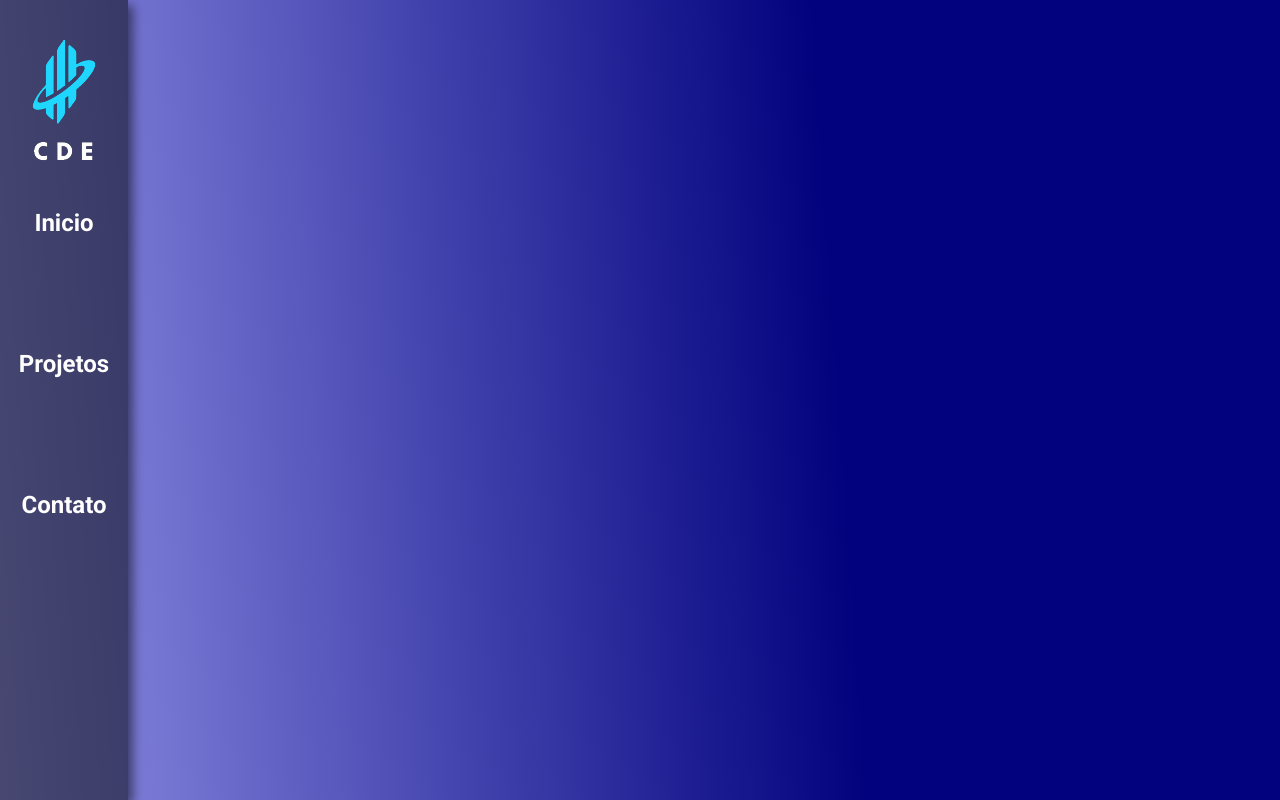
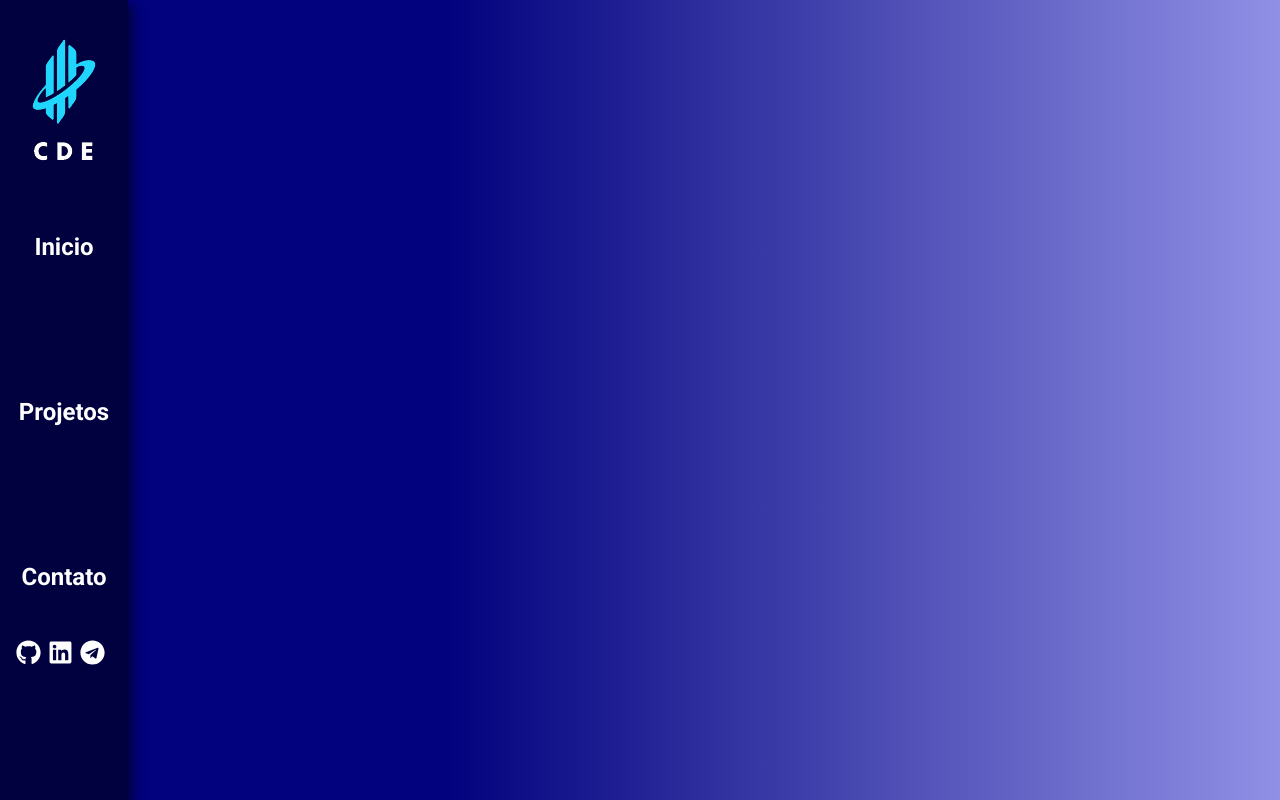
Before and after one commit to CaiooDE/Portifolio, a React (Vite) app in the folder Portifolio/: page / in a window 1280 px wide. Built offline with nearby package versions, Linux system fonts and the light colour scheme.

Commit message:
Barra de navegação finalizada

```diff
--- a/Portifolio/index.html
+++ b/Portifolio/index.html
@@ -1,6 +1,7 @@
 <!DOCTYPE html>
 <html lang="PT-br">
   <head>
+    <link rel="stylesheet" href="https://cdnjs.cloudflare.com/ajax/libs/font-awesome/4.7.0/css/font-awesome.min.css">
     <link rel="preconnect" href="https://fonts.googleapis.com">
     <link rel="preconnect" href="https://fonts.gstatic.com" crossorigin>
     <link href="https://fonts.googleapis.com/css2?family=Roboto:wght@400;700&display=swap" rel="stylesheet">
--- a/Portifolio/package.json
+++ b/Portifolio/package.json
@@ -11,7 +11,8 @@
   },
   "dependencies": {
     "react": "^18.2.0",
-    "react-dom": "^18.2.0"
+    "react-dom": "^18.2.0",
+    "react-icons": "^4.9.0"
   },
   "devDependencies": {
     "@types/react": "^18.0.37",
--- a/Portifolio/src/components/Navbar.jsx
+++ b/Portifolio/src/components/Navbar.jsx
@@ -1,5 +1,6 @@
 import styles from './Navbar.module.css';
 import logoCaio from '../assets/logoCaio.png';
+import { FaGithub, FaLinkedin, FaTelegram } from 'react-icons/fa';
 
 export function Navbar() {
   return (
@@ -7,11 +8,24 @@ export function Navbar() {
       <div className={styles.logo}>
         <img src={logoCaio} alt="Logo do Desenvolvedor" />
       </div>
+
       <div className={styles.ancoras}>
         <a href="#">Inicio</a>
         <a href="#">Projetos</a>
         <a href="#">Contato</a>
       </div>
+
+      <footer className={styles.footer}>
+        <a href="https://github.com/CaiooDE" target="_blank" rel="noopener noreferrer" className={styles.icon}>
+          <FaGithub size={25} />
+        </a>
+        <a href="https://www.linkedin.com/in/caio-duarte-estrella-081377248/" target="_blank" rel="noopener noreferrer" className={styles.icon}>
+          <FaLinkedin size={25} />
+        </a>
+        <a href="https://t.me/caiodestrella" target="_blank" rel="noopener noreferrer" className={styles.icon}>
+          <FaTelegram size={25} />
+        </a>
+      </footer>
     </div>
   );
 }
--- a/Portifolio/src/components/Navbar.module.css
+++ b/Portifolio/src/components/Navbar.module.css
@@ -25,10 +25,14 @@
   flex-direction: column;
   align-items: center;
   justify-content: space-between;
-  height: 40%;
+  height: 50%;
 }
 
 .ancoras a {
+  padding-left: 1.35rem;
+  padding-right: 1.35rem;
+  padding-top: 1rem;
+  padding-bottom: 1rem;
   font-weight: bolder;
   line-height: 1.6;
   font-size: 1.5rem;
@@ -45,3 +49,25 @@
   border-radius: 5px;
   transition: 0.3s;
 }
+
+.logo {
+  margin-bottom: 0.5rem;
+}
+
+.footer{
+
+  display: flex;
+  align-items: flex-end;
+  justify-content: center;
+}
+
+.footer a {
+  color:#fff;
+  height: 5%;
+  width: 2rem;
+}
+
+.icon:hover {
+  transition: .3s;
+  color: #000;
+}
--- a/Portifolio/src/global.css
+++ b/Portifolio/src/global.css
@@ -7,5 +7,5 @@
 
 body{
   background: rgb(2,2,126);
-  background: linear-gradient(266deg, rgba(2,2,126,1) 35%, rgba(144,144,230,1) 100%);
+  background: linear-gradient(90deg, rgba(2,2,126,1) 35%, rgba(144,144,230,1) 100%);
 }
```
Also changed, not shown: 1 other file (tests, documents, lock files or other folders).
